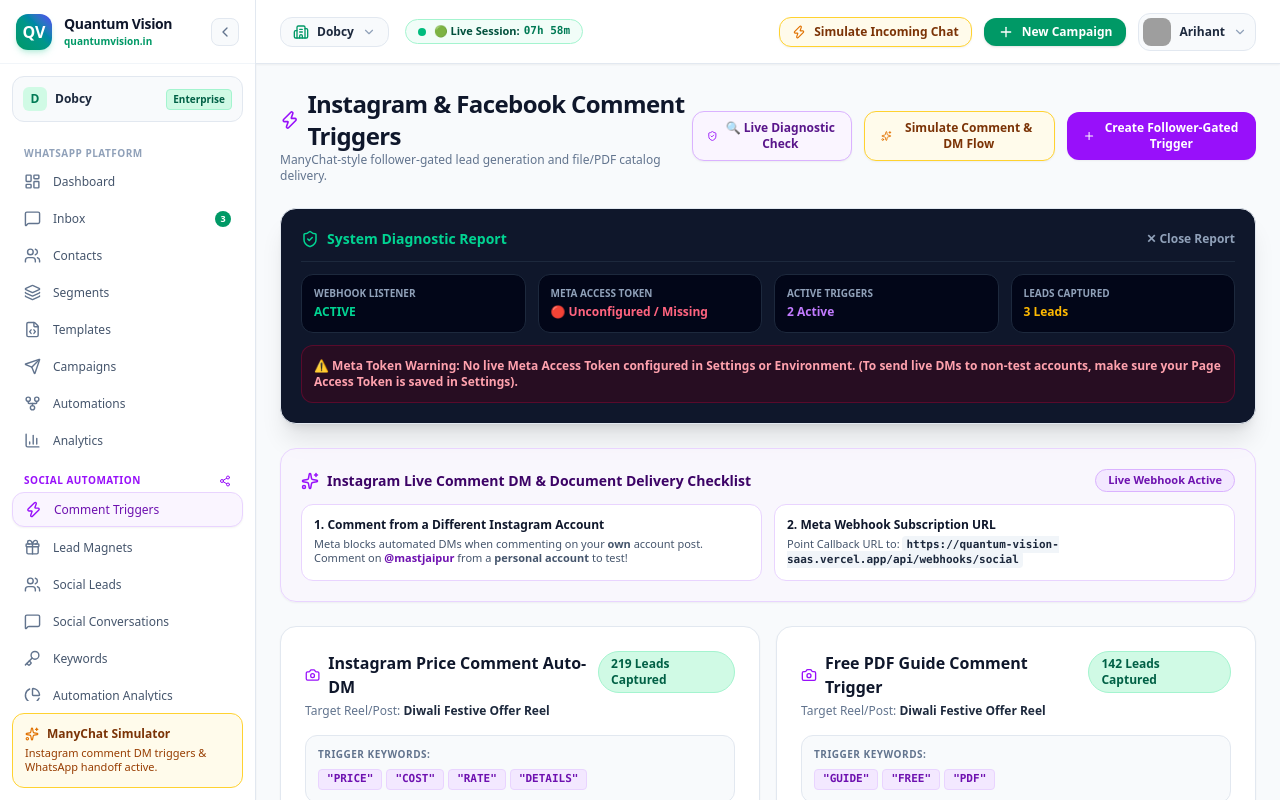
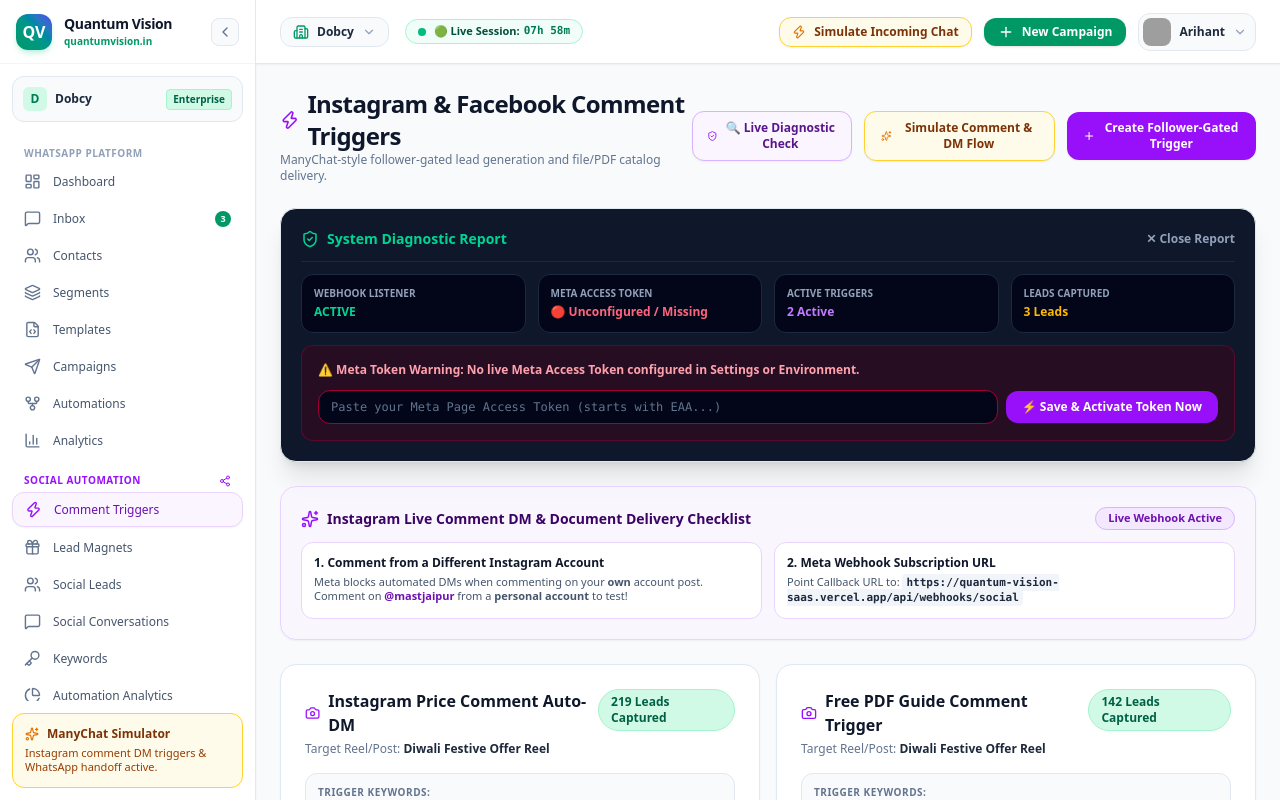
Before and after one commit to techarihant/quantum-vision-saas, a Next.js app: page /lead-automation/triggers in a window 1280 px wide. Both pictures are taken after a click on the button "🔍 Live Diagnostic Check". Built offline with nearby package versions, Linux system fonts and the light colour scheme; grey boxes are pictures that could not be loaded.

Commit message:
feat: Add 1-click Meta Token Quick Save and Webhook Log Feed inside System Diagnostic Report

```diff
--- a/src/app/lead-automation/triggers/page.tsx
+++ b/src/app/lead-automation/triggers/page.tsx
@@ -230,9 +230,97 @@
             </div>
           </div>
 
-          {debugInfo.metaError && (
-            <div className="rounded-xl border border-rose-900/50 bg-rose-950/40 p-3 text-xs text-rose-300 font-semibold">
-              ⚠️ Meta Token Warning: {debugInfo.metaError} (To send live DMs to non-test accounts, make sure your Page Access Token is saved in Settings).
+          {/* Quick Token Input Form if token is missing */}
+          {!debugInfo.metaTokenValid && (
+            <div className="rounded-xl border border-rose-900/50 bg-rose-950/40 p-4 space-y-3">
+              <div className="text-xs font-semibold text-rose-300 flex items-center justify-between">
+                <span>⚠️ Meta Token Warning: {debugInfo.metaError}</span>
+              </div>
+
+              <form
+                onSubmit={async (e) => {
+                  e.preventDefault();
+                  const tokenInput = (e.target as any).token.value;
+                  if (!tokenInput) return;
+                  try {
+                    const res = await fetch('/api/settings/social', {
+                      method: 'POST',
+                      headers: { 'Content-Type': 'application/json' },
+                      body: JSON.stringify({
+                        organizationId: currentOrg.id,
+                        instagramUsername: 'mastjaipur',
+                        instagramAccountId: '17841498203912',
+                        facebookPageName: 'MastJaipur',
+                        facebookPageId: '1092837482910',
+                        pageAccessToken: tokenInput
+                      })
+                    });
+                    const data = await res.json();
+                    if (data.success) {
+                      runDiagnosticCheck();
+                    }
+                  } catch (err) {
+                    console.error(err);
+                  }
+                }}
+                className="flex flex-col sm:flex-row items-center gap-2"
+              >
+                <input
+                  name="token"
+                  type="password"
+                  required
+                  placeholder="Paste your Meta Page Access Token (starts with EAA...)"
+                  className="w-full flex-1 rounded-xl border border-rose-800 bg-slate-950 px-3 py-2 text-xs font-mono text-white placeholder-slate-500 focus:outline-none focus:border-purple-500"
+                />
+                <button
+                  type="submit"
+                  className="w-full sm:w-auto shrink-0 rounded-xl bg-purple-600 hover:bg-purple-700 px-4 py-2 text-xs font-bold text-white shadow-xs"
+                >
+                  ⚡ Save & Activate Token Now
+                </button>
+              </form>
+            </div>
+          )}
+
+          {/* Recent Live Webhook Activity Logs */}
+          {debugInfo.recentWebhookLogs && debugInfo.recentWebhookLogs.length > 0 && (
+            <div className="space-y-2 pt-2 border-t border-slate-800">
+              <div className="text-[11px] font-bold text-slate-400 uppercase tracking-wider flex items-center justify-between">
+                <span>Recent Webhook Activity Logs</span>
+                <span className="text-purple-400 font-mono">{debugInfo.webhookLogsCount || debugInfo.recentWebhookLogs.length} events logged</span>
+              </div>
+
+              <div className="overflow-x-auto rounded-xl border border-slate-800 bg-slate-950 p-2">
+                <table className="w-full text-left text-[11px]">
+                  <thead>
+                    <tr className="border-b border-slate-800 text-slate-500">
+                      <th className="pb-1 font-semibold">Time</th>
+                      <th className="pb-1 font-semibold">Event</th>
+                      <th className="pb-1 font-semibold">User</th>
+                      <th className="pb-1 font-semibold">Comment / Input</th>
+                      <th className="pb-1 font-semibold">Matched</th>
+                      <th className="pb-1 font-semibold text-right">DM Delivery</th>
+                    </tr>
+                  </thead>
+                  <tbody className="divide-y divide-slate-900 text-slate-300">
+                    {debugInfo.recentWebhookLogs.slice(0, 5).map((log: any) => (
+                      <tr key={log.id}>
+                        <td className="py-1.5 font-mono text-slate-500">{new Date(log.timestamp).toLocaleTimeString()}</td>
+                        <td className="py-1.5 font-medium">{log.eventType}</td>
+                        <td className="py-1.5 font-bold text-purple-400">@{log.username}</td>
+                        <td className="py-1.5 font-mono text-slate-300">"{log.commentText}"</td>
+                        <td className="py-1.5 text-amber-400 font-semibold">{log.matchedKeyword || '-'}</td>
+                        <td className="py-1.5 text-right font-extrabold">
+                          {log.dmStatus === 'SENT' && <span className="text-emerald-400">🟢 SENT</span>}
+                          {log.dmStatus === 'FAILED_NO_TOKEN' && <span className="text-rose-400">🔴 NO TOKEN</span>}
+                          {log.dmStatus === 'FAILED_API_ERROR' && <span className="text-rose-400" title={log.error}>🔴 META API ERROR</span>}
+                          {log.dmStatus === 'RECEIVED' && <span className="text-blue-400">📥 RECEIVED</span>}
+                        </td>
+                      </tr>
+                    ))}
+                  </tbody>
+                </table>
+              </div>
             </div>
           )}
         </div>
```
